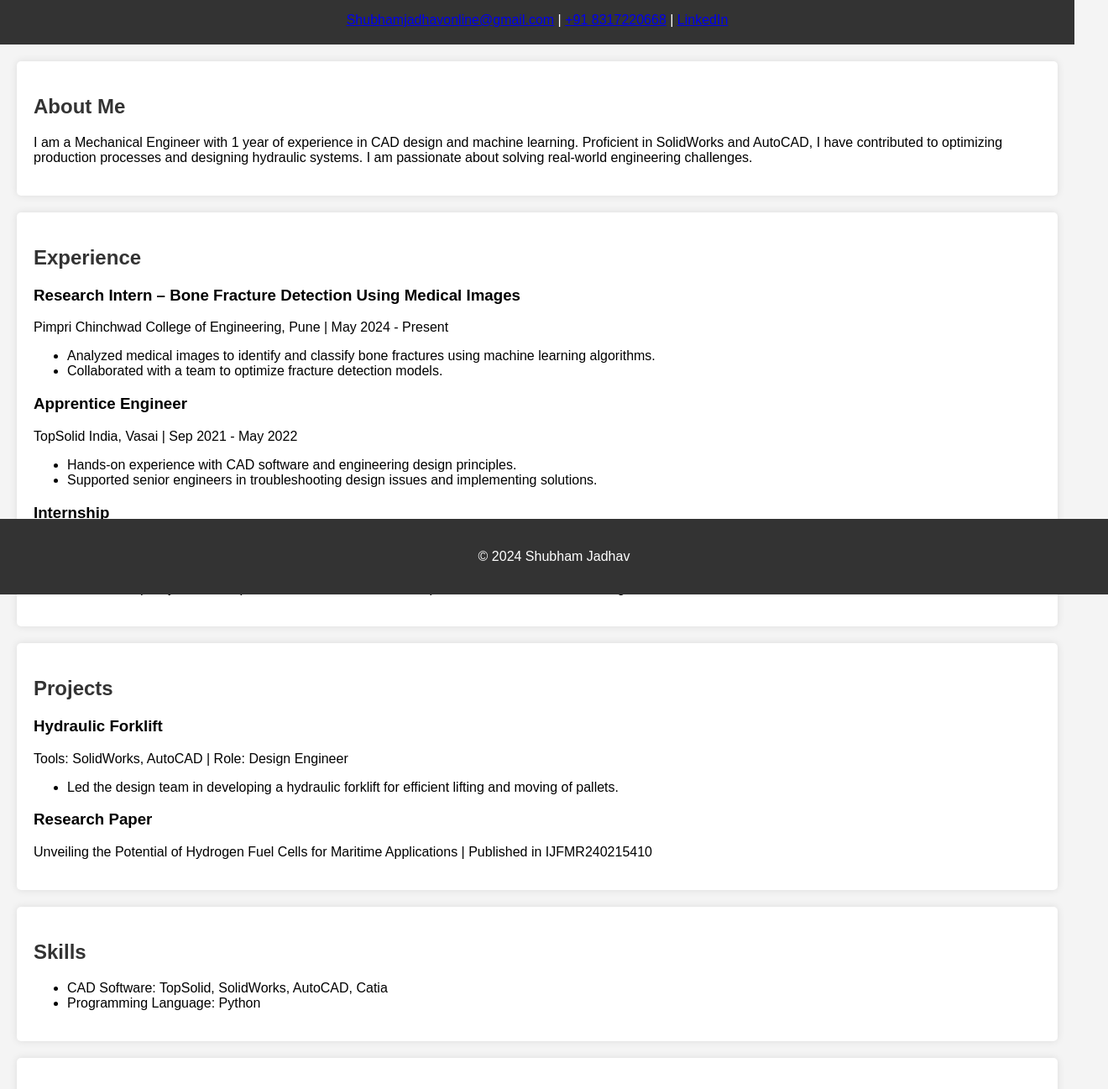
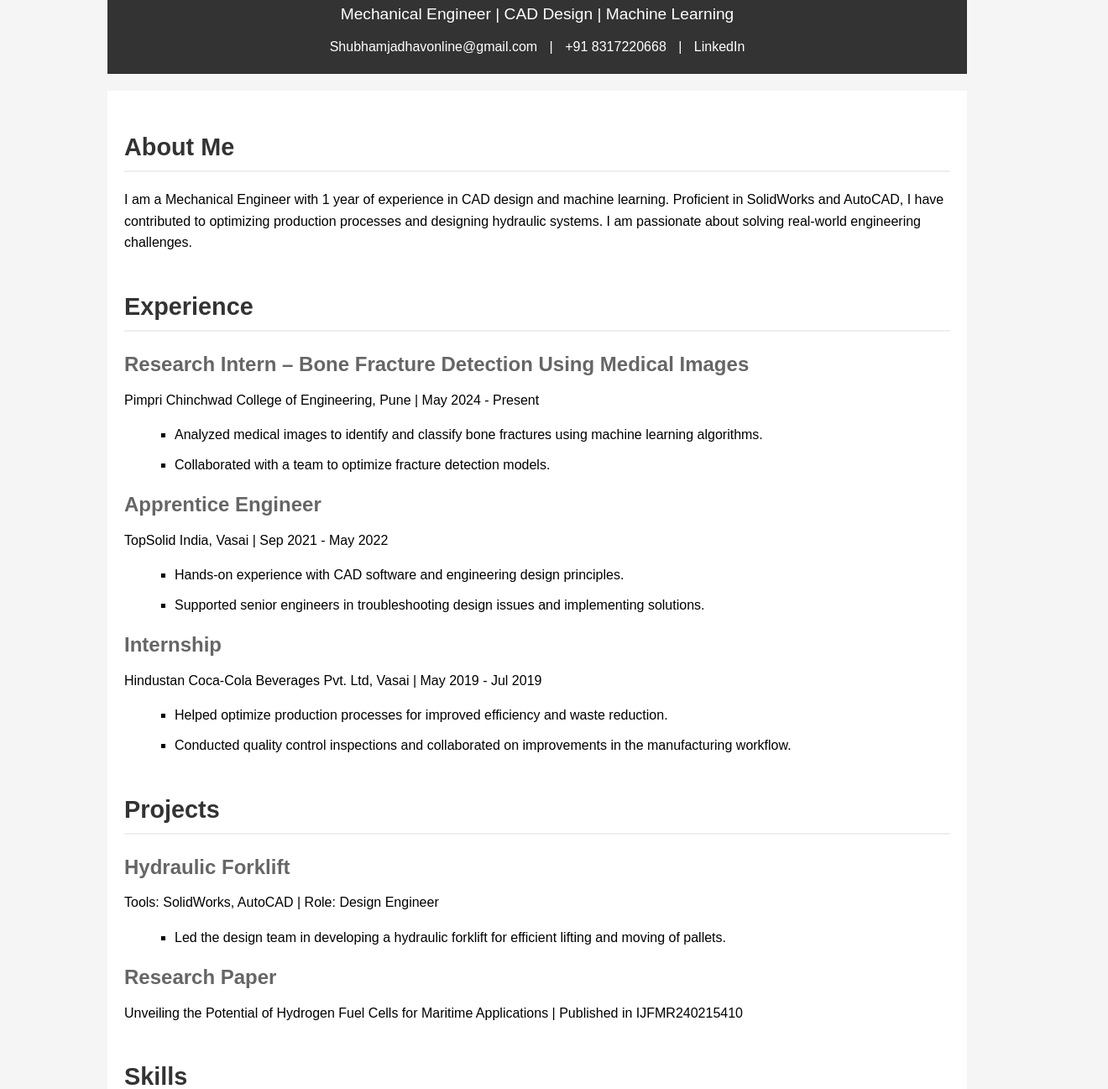
Before and after one commit to shubhamJadhavonlinee/shubhamJadhavresume, a plain HTML site: page index.html in a window 1280 px wide. Shown: the part 92-1389 px from the top of the page at 84% size, 1320 px wide, since content can reach past the window. Drawn offline with Linux system fonts and the light colour scheme.

Commit message:
Update styles.css

```diff
--- a/styles.css
+++ b/styles.css
@@ -1,39 +1,116 @@
+/* Global styles */
 body {
-    font-family: Arial, sans-serif;
+    font-family: 'Arial', sans-serif;
+    line-height: 1.6;
+    background-color: #f5f5f5;
     margin: 0;
     padding: 0;
-    background-color: #f4f4f4;
 }
 
+.container {
+    width: 80%;
+    margin: auto;
+    overflow: hidden;
+}
+
+/* Header styles */
 header {
-    background-color: #333;
+    background: #333;
     color: #fff;
-    padding: 20px;
+    padding: 20px 0;
     text-align: center;
 }
 
-header h1 {
+.header-content h1 {
     margin: 0;
+    font-size: 2.5em;
+}
+
+.header-content p {
+    font-size: 1.2em;
+    margin: 10px 0;
+}
+
+.contact-info a {
+    color: #fff;
+    margin: 0 10px;
+    text-decoration: none;
+}
+
+.contact-info a:hover {
+    text-decoration: underline;
+}
+
+/* Section styles */
+main {
+    background: #fff;
+    padding: 20px;
+    margin: 20px 0;
 }
 
 section {
-    margin: 20px;
-    padding: 20px;
-    background-color: #fff;
-    border-radius: 5px;
-    box-shadow: 0 0 10px rgba(0, 0, 0, 0.1);
+    margin-bottom: 40px;
 }
 
 h2 {
+    font-size: 1.8em;
+    margin-bottom: 20px;
     color: #333;
+    border-bottom: 2px solid #eee;
+    padding-bottom: 5px;
 }
 
+h3 {
+    font-size: 1.5em;
+    margin: 10px 0;
+    color: #666;
+}
+
+p {
+    margin: 10px 0;
+}
+
+ul {
+    list-style-type: square;
+    margin-left: 20px;
+}
+
+ul li {
+    margin-bottom: 10px;
+}
+
+section.skills ul,
+section.achievements ul {
+    list-style-type: none;
+    padding: 0;
+}
+
+section.skills ul li,
+section.achievements ul li {
+    background: #f4f4f4;
+    margin-bottom: 10px;
+    padding: 10px;
+    border-left: 4px solid #333;
+}
+
+/* Footer styles */
 footer {
     text-align: center;
     padding: 20px;
-    background-color: #333;
+    background: #333;
     color: #fff;
-    position: absolute;
-    bottom: 0;
-    width: 100%;
 }
+
+@media (max-width: 768px) {
+    .container {
+        width: 95%;
+    }
+
+    .header-content h1 {
+        font-size: 2em;
+    }
+
+    .header-content p {
+        font-size: 1em;
+    }
+}
```
